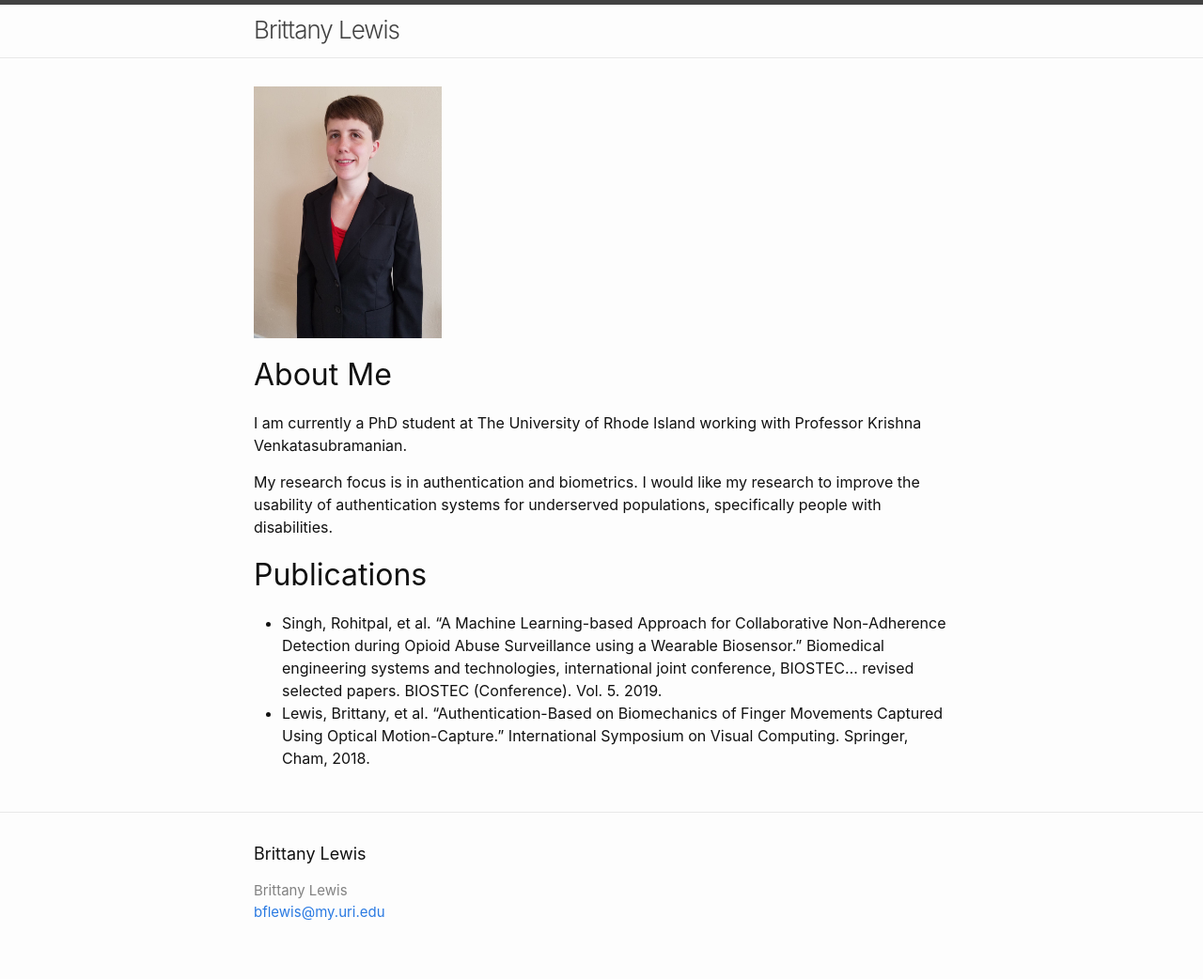
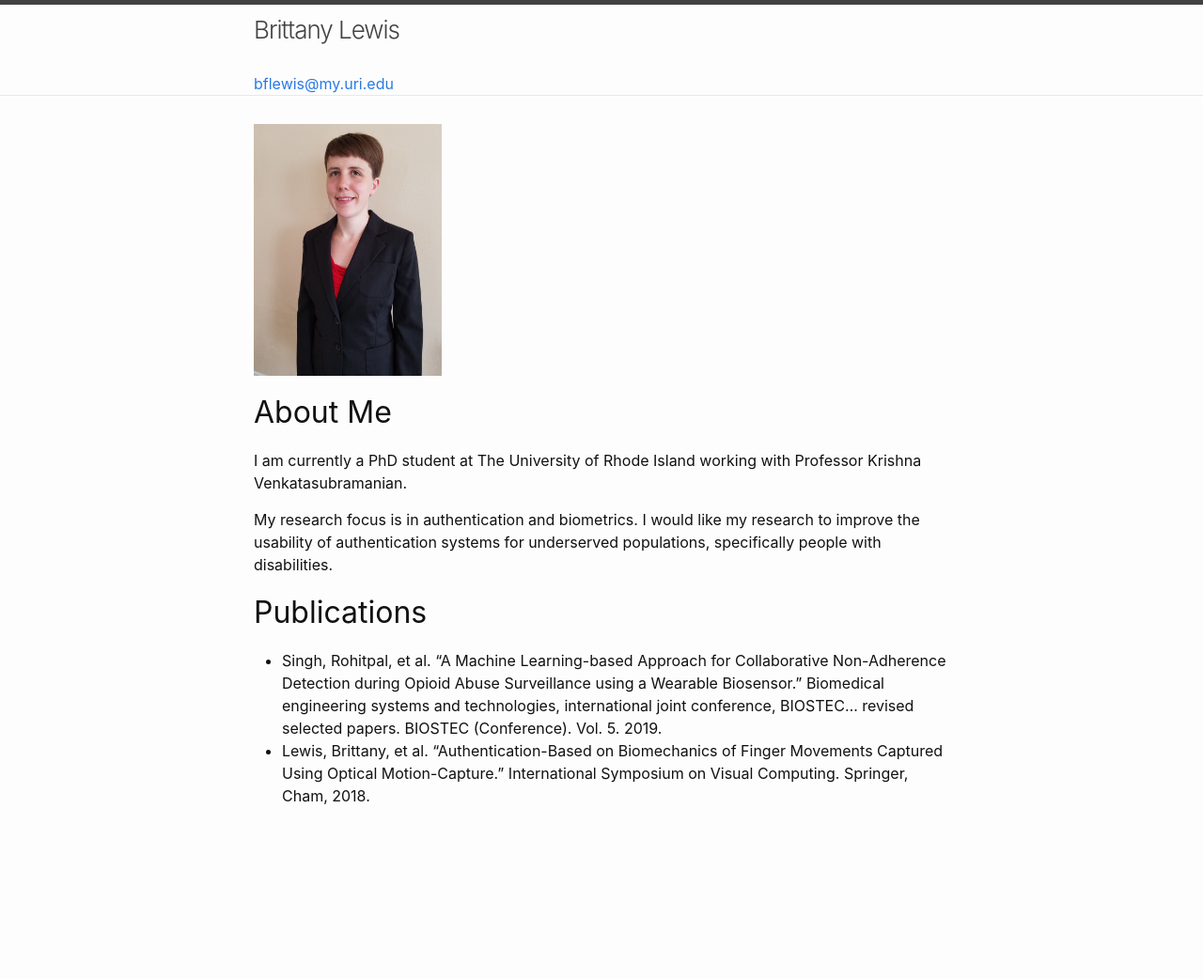
Before and after one commit to bgradel/website, a Jekyll site: the page built from index.md, in a window 1280 px wide. Shown: the whole page at 94% size. Built offline with Jekyll 4.4.1, drawn with Linux system fonts in a browser that asks for light colours; after the commit the page ends 904 px from its top, so only the background shows below that.

Commit message:
trying again

```diff
--- a/_includes/footer.html
+++ b/_includes/footer.html
@@ -9,11 +9,7 @@
       <div class="footer-col footer-col-1">
         <ul class="contact-list">
           <li class="p-name">
-            {%- if site.author -%}
-              {{ site.author | escape }}
-            {%- else -%}
-              {{ site.title | escape }}
-            {%- endif -%}
+
             </li>
             {%- if site.email -%}
             <li><a class="u-email" href="mailto:{{ site.email }}">{{ site.email }}</a></li>
--- a/_includes/header.html
+++ b/_includes/header.html
@@ -3,7 +3,10 @@
   <div class="wrapper">
     {%- assign default_paths = site.pages | map: "path" -%}
     {%- assign page_paths = site.header_pages | default: default_paths -%}
-    <a class="site-title" rel="author" href="{{ "/" | relative_url }}">{{ site.title | escape }}</a>
+    <a class="site-title" rel="author" href="{{ "/" | relative_url }}">{{ site.title}}</a>
+	{%- if site.email -%}
+    <br><br><br><a class="u-email" href="mailto:{{ site.email }}">{{ site.email }}</a><br>
+    {%- endif -%}
 
     {%- if page_paths -%}
       <nav class="site-nav">
--- a/_layouts/default.html
+++ b/_layouts/default.html
@@ -13,7 +13,7 @@
       </div>
     </main>
 
-    {%- include footer.html -%}
+    <!--{%- include footer.html -%}-->
 
   </body>
 
--- a/_layouts/home.html
+++ b/_layouts/home.html
@@ -9,26 +9,5 @@ layout: default
 
   {{ content }}
 
-  {%- if site.posts.size > 0 -%}
-    <h2 class="post-list-heading">{{ page.list_title | default: "Posts" }}</h2>
-    <ul class="post-list">
-      {%- for post in site.posts -%}
-      <li>
-        {%- assign date_format = site.minima.date_format | default: "%b %-d, %Y" -%}
-        <span class="post-meta">{{ post.date | date: date_format }}</span>
-        <h3>
-          <a class="post-link" href="{{ post.url | relative_url }}">
-            {{ post.title | escape }}
-          </a>
-        </h3>
-        {%- if site.show_excerpts -%}
-          {{ post.excerpt }}
-        {%- endif -%}
-      </li>
-      {%- endfor -%}
-    </ul>
-
-    <p class="rss-subscribe">subscribe <a href="{{ "/feed.xml" | relative_url }}">via RSS</a></p>
-  {%- endif -%}
 
 </div>
```
